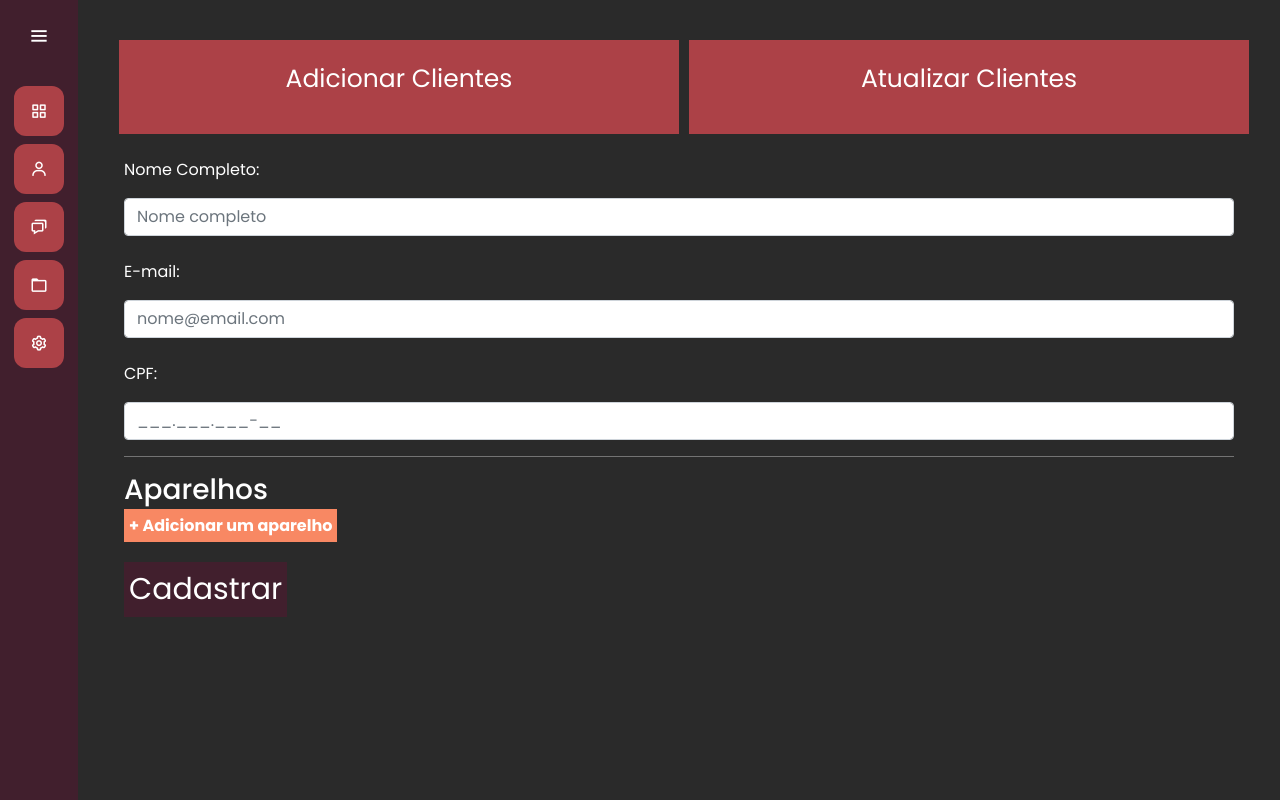
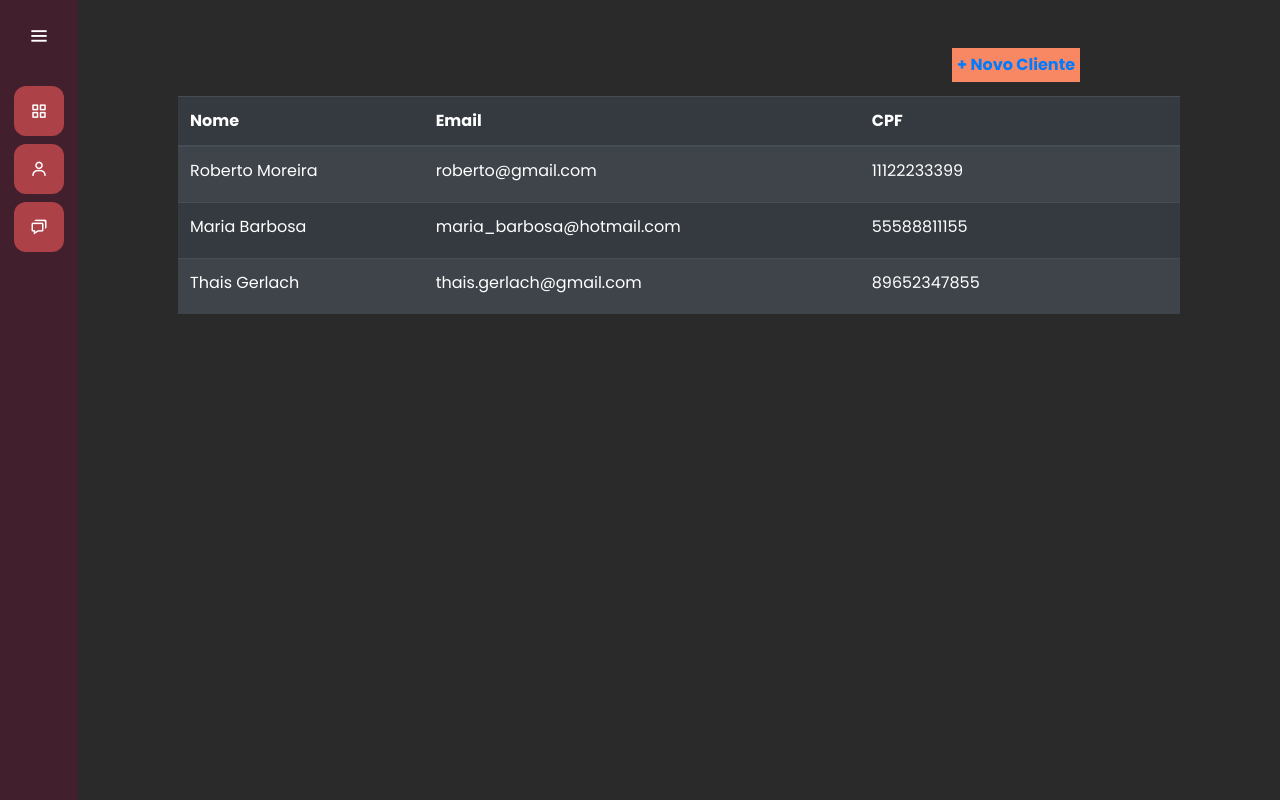
Before and after one commit to vghessel/Hospital-Smartphone-Django, a Django app: page /clientes/ in a window 1280 px wide. Run offline with Django 3.2, Linux system fonts and the light colour scheme; data comes from the database, SQL or seed files in the repository; both versions use the stored data as it was after the commit.

Commit message:
add novo usuario e fix parcial no mapeamento das rotas de URL e HTML

```diff
--- a/clientes/templates/clientes.html
+++ b/clientes/templates/clientes.html
@@ -3,98 +3,41 @@
 
 {% block 'head' %}
     <link rel="stylesheet" href="{% static 'clientes/css/clientes.css' %}">
+    <link rel="stylesheet" href="{% static 'clientes/css/lista_clientes.css' %}">
 {% endblock %}
 
 {% block 'dashboard' %}
-    <div class="container">
-        <div class="row">
-            <div onclick="exibir_form('1')" class="col-md card-dashboard">
-                <p class="text-card">Adicionar Clientes</p>
-            </div>
-            <div onclick="exibir_form('2')" class="col-md card-dashboard">
-                <p class="text-card">Atualizar Clientes</p>
-            </div>
-        </div>
     <br>
-        <div id="adicionar-cliente" class="adicionar-cliente">
-            <form action="{% url 'clientes' %}" method="POST">{% csrf_token %}
-                <div class="row">
-                    <div class="col-md">
-                        <p>Nome Completo:</p>
-                        <input type="text" class="form-control" placeholder="Nome completo" name="nome_completo" value="{{nome_completo}}">
-                    </div>
-                </div>
     <br>
-                <p>E-mail:</p>
-                <input type="email" class="form-control" placeholder="nome@email.com" name="email" value="{{email}}">
+    <div class="container-fluid distanciamento">
+        <div>
+            <a class="btn-add-clientes" href="{% url 'novo_cliente' %}">+ Novo Cliente</a>
             <br>
-                <p>CPF:</p>
-                <input type="text" class="form-control" placeholder="___.___.___-__" name="cpf" value="{{cpf}}">
-                <hr style="background-color:gray;">
-                <div class="add-aparelhos">
-                    <h3>Aparelhos</h3>
-                    <span class="btn-add-aparelhos" onclick="add_aparelho()">+ Adicionar um aparelho</span>
-                    <div id="form-aparelho">
-                        {% for aparelho, modelo, codigo in aparelhos %}
             <br>
-                                <div class="row">
-                                    <div class="col-md">
-                                        <input type='text' placeholder='aparelho' class='form-control' name='aparelho' value="{{aparelho}}">
-                                    </div>
-
-                                    <div class="col-md">
-                                        <input type='text' placeholder='modelo' class='form-control' name='modelo' value="{{modelo}}">
-                                    </div>
-
-                                    <div class="col-md">
-                                        <input type='number' placeholder='codigo' class='form-control' name='codigo' value="{{codigo}}">
-                                    </div>
-                                </div>
+            <table class="table table-striped table-dark">
+                <thead>
+                    <tr>
+                        <th scope="col">Nome</th>
+                        <th scope="col">Email</th>
+                        <th scope="col">CPF</th>
+                        <th scope="col"></th>
+                    </tr>
+                </thead>
+                <tbody>
+                    {% for cliente in clientes %}
+                    <tr>
+                        <td>{{cliente.nome_completo}}</td>
+                        <td>{{cliente.email}}</td>
+                        <td>{{cliente.cpf}}</td>
+                        <td class="actions">
+                            <a href="{% url 'clientes' %}" class="edit" title="Editar" data-toggle="tooltip"><i class="material-icons">&#xE254;</i></a>
+                            <a href="{% url 'excluir_cliente' cliente.id %}"class="delete" title="Excluir" data-toggle="tooltip"><i class="material-icons">&#xE872;</i></a>
+                        </td>
+                    </tr>
                     {% endfor %}
-                    </div>
-
-                </div>
-
-                <br>
-                <input type="submit" value="Cadastrar" class="btn-principal">
-
-            </form>
-
-        </div>
-
-        <div id="att_cliente">
-            <p>Cliente:</p>
-            <select id="cliente-select" value="cliente-select" onchange="dados_cliente()" class="form-control">
-                <option value=""></option>
-                {% for cliente in clientes %}
-                    <option value="{{cliente.id}}">{{cliente.nome_completo}}</option>
-                {% endfor %}
-            </select>
-            <br>
-            <hr>
-
-            <div id="form-att-cliente">
-                <input type="hidden" id="id">
-                <p>Nome Completo:</p>
-                <input id="nome_completo" type="text" class='form-control'>
-                <p>E-mail:</p>
-                <input id="email" type="text" class='form-control'>
-                <p>CPF:</p>
-                <input id="cpf" type="text" class='form-control'>
-                <br>
-                <input onclick="update_cliente()" type="submit" value="Salvar" class="btn btn-success">
-                <hr style="background-color: gray;">
-                <h3>Aparelhos</h3>
-
-                <div id="aparelhos">
-
-                </div>
-
-
-
+                </tbody>
+            </table>
         </div>
     </div>
 
-    </div>
-    <script src="{% static 'clientes/js/clientes.js' %}"></script>
 {% endblock %}
--- a/clientes/urls.py
+++ b/clientes/urls.py
@@ -8,7 +8,8 @@ urlpatterns = [
     path('excluir_aparelho/<int:id>', views.excluir_aparelho, name="excluir_aparelho"),
     path('excluir_cliente/<int:id>', views.excluir_cliente, name="excluir_cliente"),
     path('update_cliente/<int:id>', views.update_cliente, name="update_cliente"),
-    path('lista_clientes/', views.lista_clientes, name="lista_clientes")
+
+    path('novo_cliente/', views.novo_cliente, name="novo_cliente")
 
 
 
--- a/clientes/views.py
+++ b/clientes/views.py
@@ -8,23 +8,14 @@ from .models import Cliente, Aparelho
 import re
 import json
 
-def lista_clientes(request):
+def clientes(request):
     if request.method == "GET":
         clientes = Cliente.objects.all()
-        return render(request, 'lista_clientes.html', {'clientes': clientes})
+        return render(request, 'clientes.html', {'clientes': clientes})
 
-def excluir_cliente(request, id):
-    try:
-        cliente = Cliente.objects.get(id=id)
-        cliente.delete()
-        return redirect(reverse('clientes'))
-    except:
-        return redirect(reverse('clientes'))
-
-def clientes(request):
+def novo_cliente(request):
     if request.method == "GET":
-        clientes_list = Cliente.objects.all()
-        return render(request, 'clientes.html', {'clientes': clientes_list})
+        return render(request, 'novo_cliente.html')
     elif request.method == "POST":
         nome_completo = request.POST.get('nome_completo')
         email = request.POST.get('email')
@@ -53,7 +44,15 @@ def clientes(request):
             apa = Aparelho(aparelho=aparelho, modelo=modelo, codigo=codigo, cliente=cliente)
             apa.save()
 
-        return HttpResponse('Teste')
+        return HttpResponse('Cliente salvo com sucesso')
+
+def excluir_cliente(request, id):
+    try:
+        cliente = Cliente.objects.get(id=id)
+        cliente.delete()
+        return redirect(reverse('clientes'))
+    except:
+        return redirect(reverse('clientes'))
 
 def att_cliente(request):
     id_cliente = request.POST.get('id_cliente')
--- a/templates/base.html
+++ b/templates/base.html
@@ -44,20 +44,6 @@
             </a>
             <span class="tooltip">Serviços</span>
           </li>
-        <li>
-          <a href="#">
-            <i class='bx bx-folder' ></i>
-            <span class="links_name">Agenda</span>
-          </a>
-          <span class="tooltip">Agenda</span>
-        </li>
-        <li>
-          <a href="#">
-            <i class='bx bx-cog' ></i>
-            <span class="links_name">Histórico</span>
-          </a>
-          <span class="tooltip">Histórico</span>
-        </li>
         </ul>
       </div>
 
--- a/templates/static/clientes/js/clientes.js
+++ b/templates/static/clientes/js/clientes.js
@@ -4,22 +4,6 @@ function add_aparelho() {
     html = "<br>  <div class='row'> <div class='col-md'> <input type='text' placeholder='aparelho' class='form-control' name='aparelho' > </div> <div class='col-md'><input type='text' placeholder='modelo' class='form-control' name='modelo' ></div> <div class='col-md'> <input type='number' placeholder='codigo' class='form-control' name='codigo'> </div> </div>"
 
     container.innerHTML += html
-}
-
-function exibir_form(tipo) {
-
-    add_cliente = document.getElementById('adicionar-cliente')
-    att_cliente = document.getElementById('att_cliente')
-
-    if(tipo == "1"){
-        att_cliente.style.display = "none"
-        add_cliente.style.display = "block"
-
-    }else if(tipo == "2"){
-        add_cliente.style.display = "none";
-        att_cliente.style.display = "block"
-    }
-
 }
 
 function dados_cliente() {
```
Also changed, not shown: clientes/templates/clientes_copy.html (added, +100 -0 lines), clientes/templates/lista_clientes.html (deleted, +0 -43 lines), clientes/templates/novo_cliente.html (added, +59 -0 lines), db.sqlite3. Lines whose indentation alone changed are shown as unchanged.
